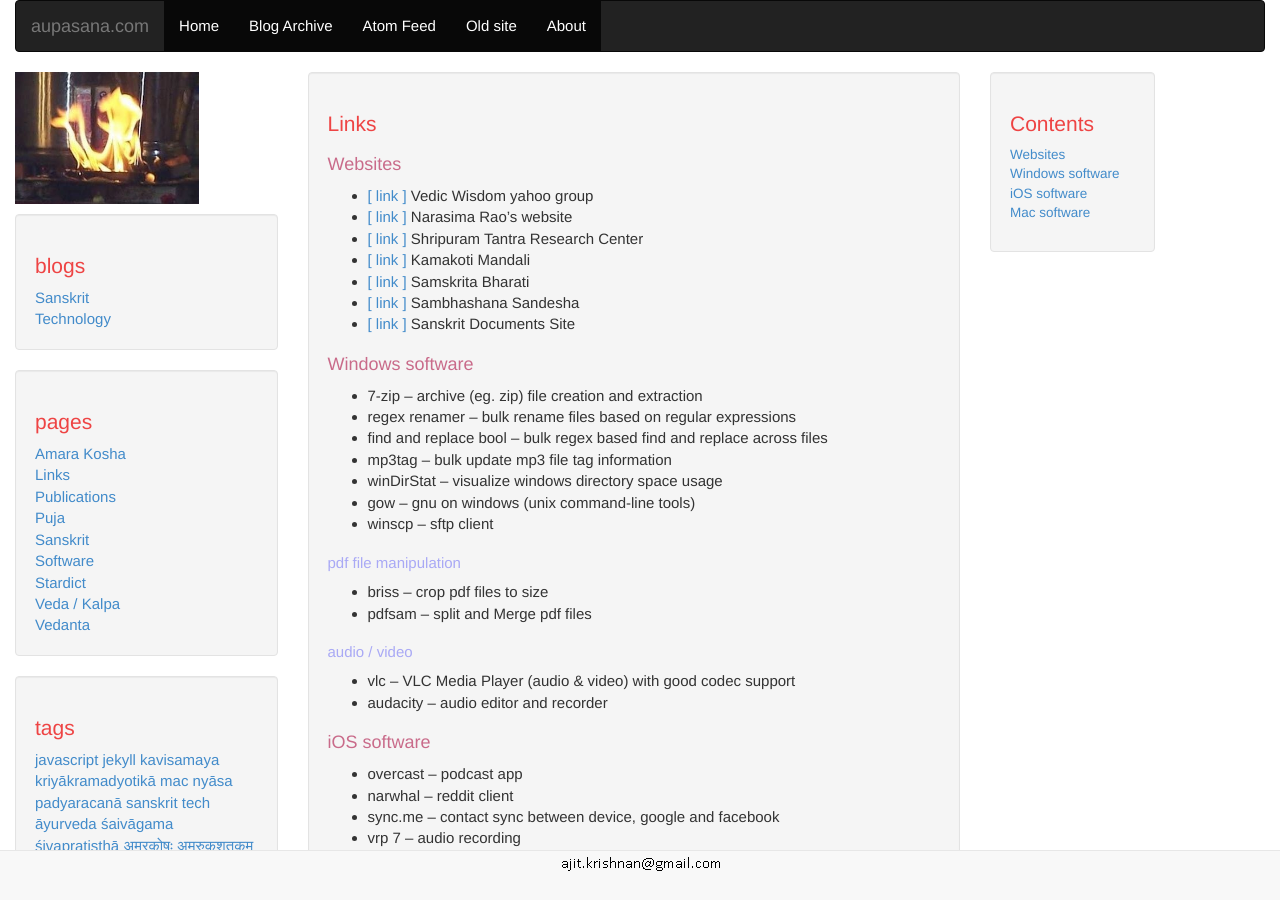
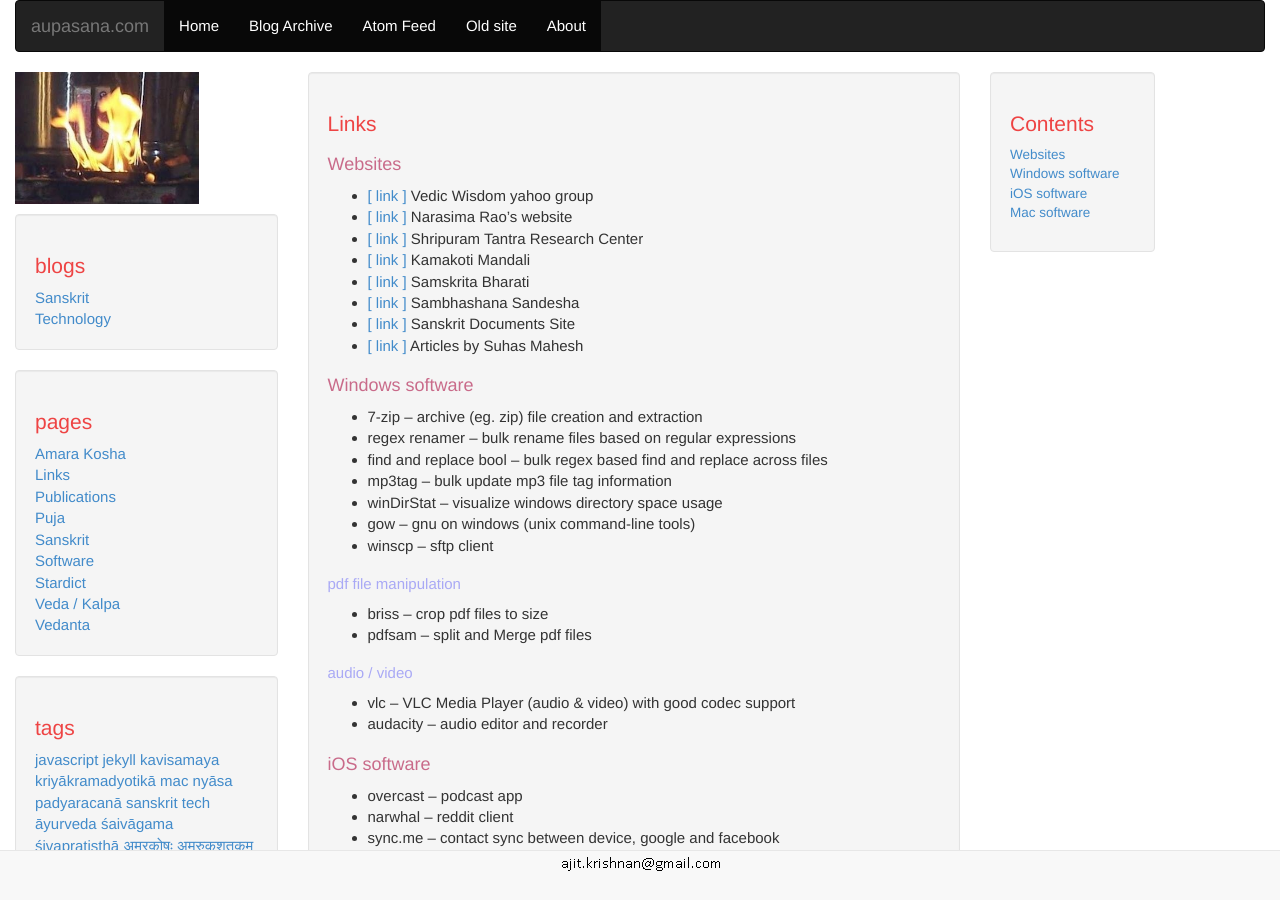
Before and after one commit to aupasana/aupasana.github.io, a Jekyll site: the page built from pages/links.md, in a window 1280 px wide and 900 px high. Built offline with Jekyll 4.4.1, drawn with Linux system fonts in a browser that asks for light colours.

Commit message:
links.md: add link to Suhas Mahesh's articles

```diff
--- a/pages/links.md
+++ b/pages/links.md
@@ -14,6 +14,7 @@ published: true
 * [[ link ]][sb] Samskrita Bharati
 * [[ link ]][ss] Sambhashana Sandesha
 * [[ link ]][sd] Sanskrit Documents Site
+* [[ link ]][suhas] Articles by Suhas Mahesh
 
 [vw]: http://groups.yahoo.com/group/vedic-wisdom
 [pvr]: http://www.vedicastrologer.org
@@ -24,6 +25,7 @@ published: true
 [sb]: http://www.samskritabharati.org
 [ss]: http://www.sambhashanasandesha.in
 [sd]: http://www.sanskritdocuments.org
+[suhas]: http://swarajyamag.com/author/suhasmahesh
 
 ## Windows software
 
```
